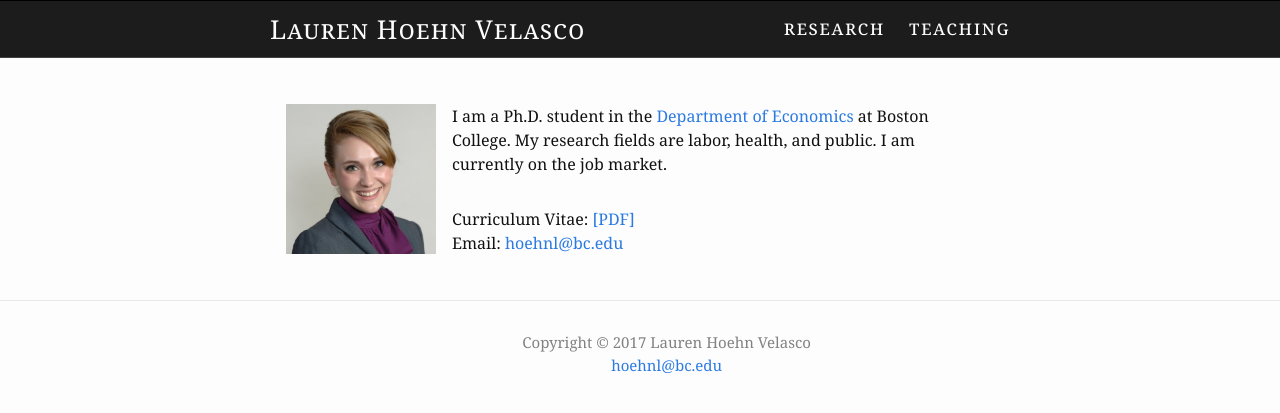
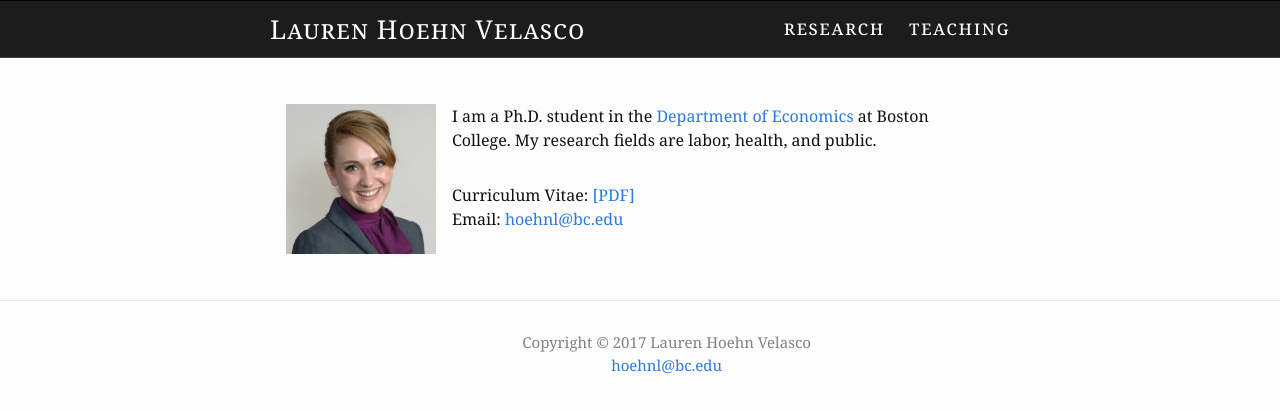
Before and after one commit to germsvel/lhv, a Jekyll site: the page built from index.html, in a window 1280 px wide. Shown: the top 413 px of the page. Built offline with Jekyll 4.4.1, drawn with Linux system fonts in a browser that asks for light colours.

Commit message:
change back

```diff
--- a/index.html
+++ b/index.html
@@ -11,7 +11,7 @@ layout: home
     <a href="http://www.bc.edu/schools/cas/economics/" target="_blank">
       Department of Economics
     </a>
-    at Boston College. My research fields are labor, health, and public. I am currently on the job market.
+    at Boston College. My research fields are labor, health, and public.
   </p>
 
   <p class="about-text">
```
